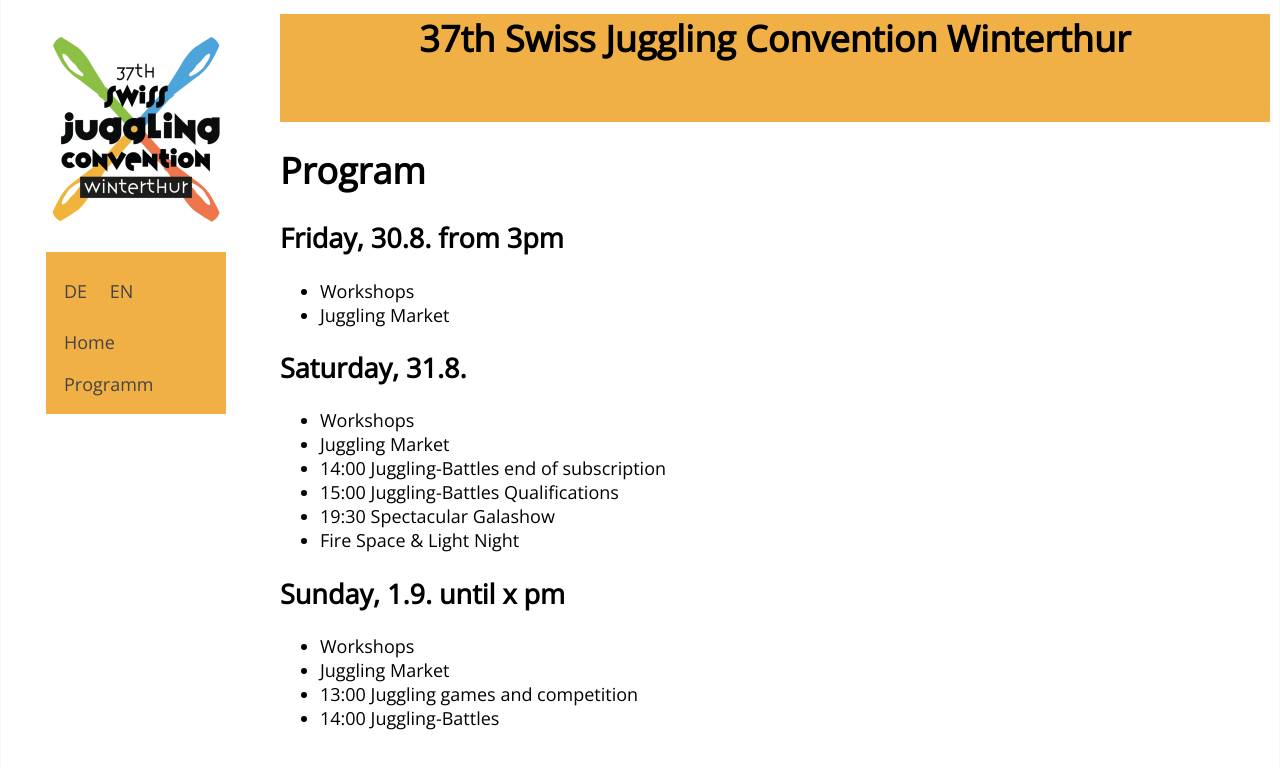
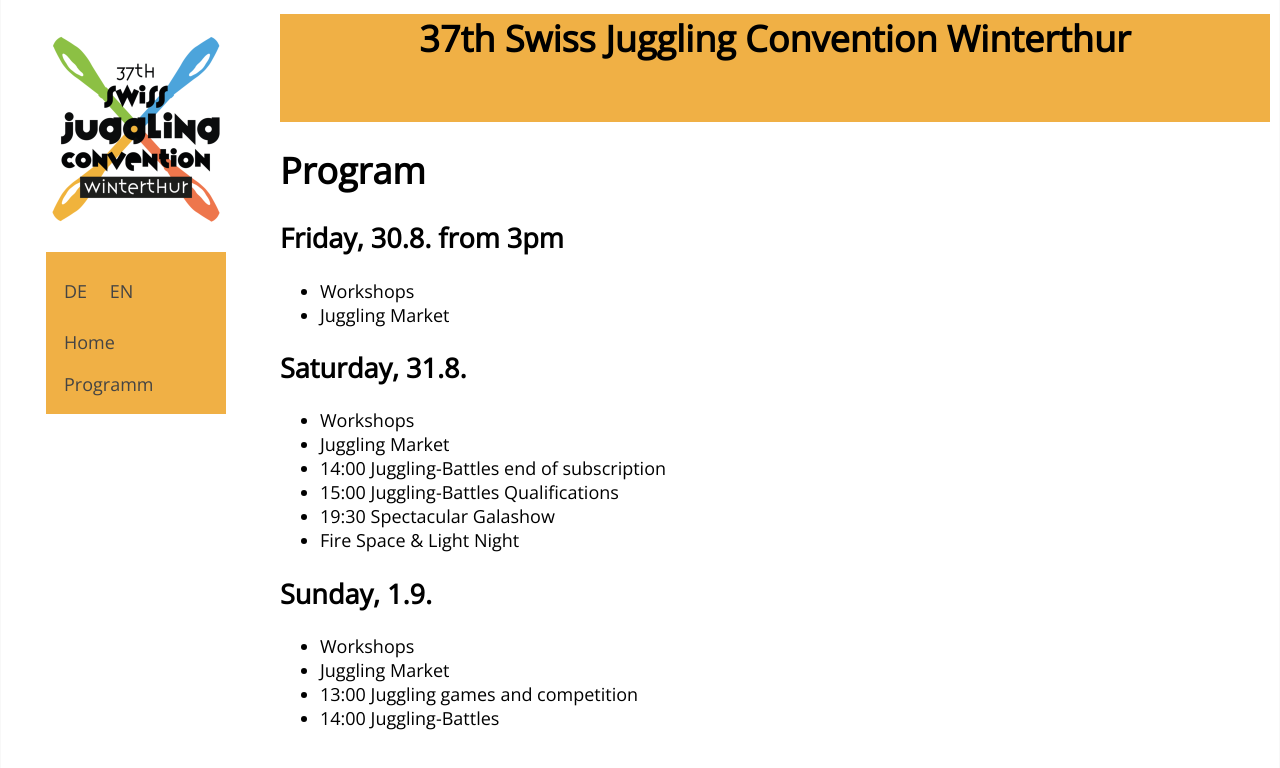
Before and after one commit to helbling/sjf2024, a SvelteKit app: page /1/programm in a window 1280 px wide. Shown: the top 768 px of the page. Built offline with nearby package versions, Linux system fonts and the light colour scheme.

Commit message:
simplify

```diff
--- a/src/routes/[lang]/programm/+page.svelte
+++ b/src/routes/[lang]/programm/+page.svelte
@@ -38,7 +38,8 @@
 	<li>Fire Space &amp; Light Night</li>
 </ul>
 
-<h2>{t('Sonntag, 1.9. bis xx:00 Uhr', 'Sunday, 1.9. until x pm')}</h2>
+<h2>{t('Sonntag, 1.9.', 'Sunday, 1.9.')}</h2>
+	<!-- TODO: bis wann? -->
 <ul>
 	<li>{t_workshops}</li>
 	<li>{t_juggling_market}</li>
```
